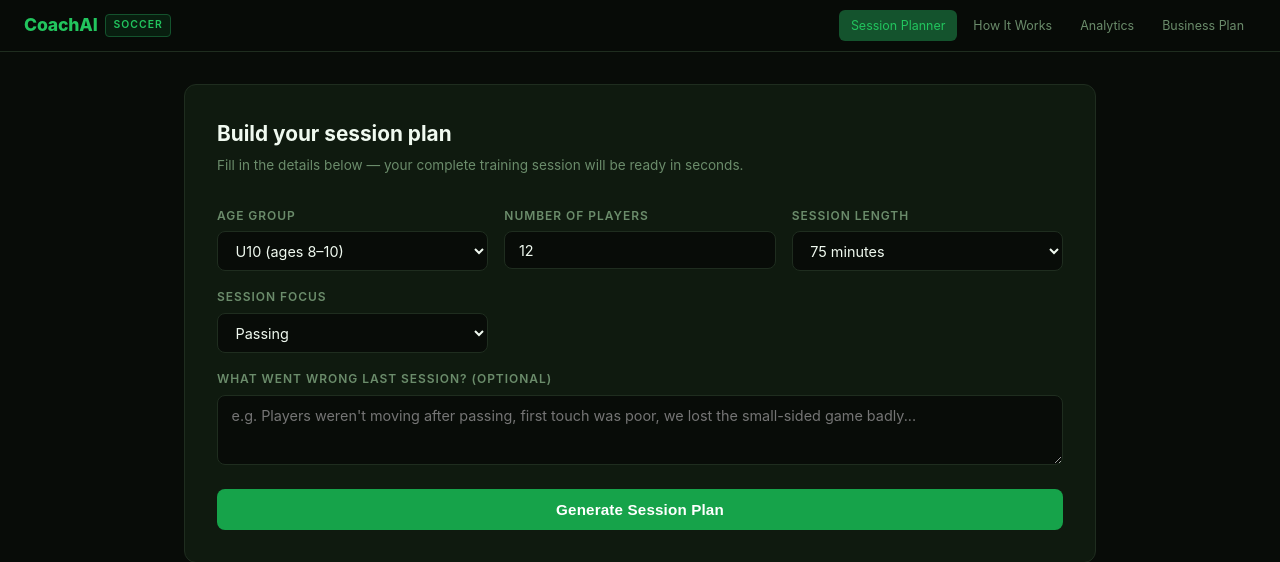
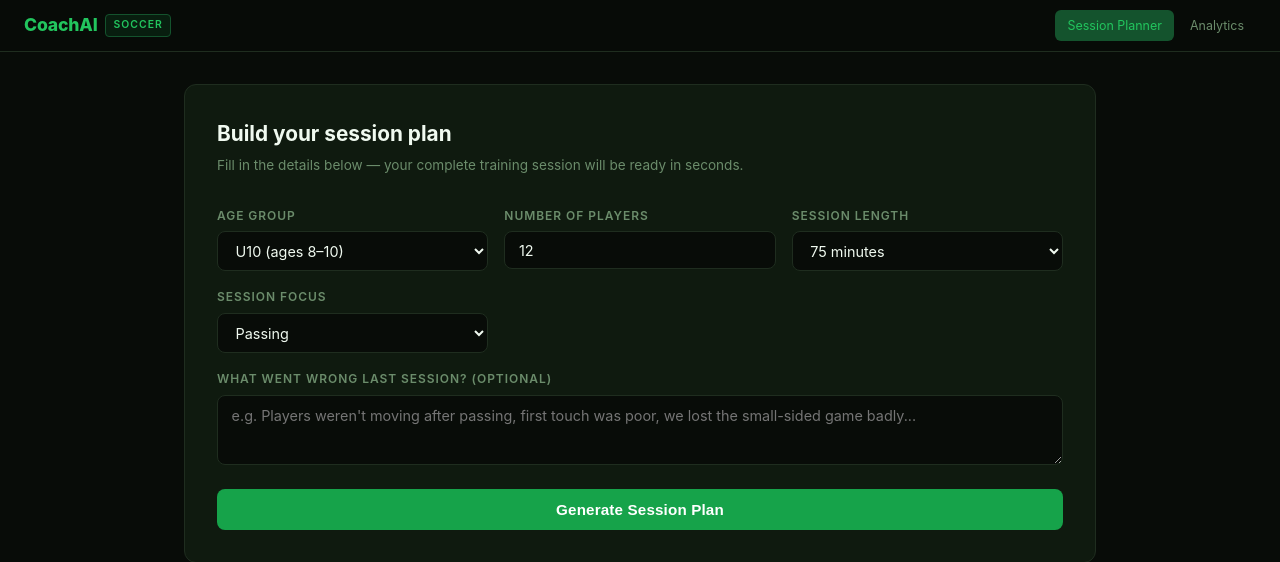
Before and after one commit to mohsinahad/CoachAi, a Flask app: page / in a window 1280 px wide. Shown: the top 562 px of the page. Run offline with Flask 3, Linux system fonts and the light colour scheme.

Commit message:
Remove /plan and /progress from the app, move to local/
Both pages are now standalone HTML files in local/ for private use.
They are no longer served by Flask or linked from the site.

Co-Authored-By: Claude Sonnet 4.6 <noreply@anthropic.com>

```diff
--- a/app.py
+++ b/app.py
@@ -685,14 +685,6 @@ def analytics():
     )
 
 
-@app.route("/plan")
-def business_plan():
-    return render_template("plan.html")
-
-
-@app.route("/progress")
-def progress():
-    return render_template("progress.html")
 
 
 @app.route("/og-image.png")
@@ -711,8 +703,6 @@ def sitemap():
     body = """<?xml version="1.0" encoding="UTF-8"?>
 <urlset xmlns="http://www.sitemaps.org/schemas/sitemap/0.9">
   <url><loc>https://coachaisoccer.com/</loc><changefreq>weekly</changefreq><priority>1.0</priority></url>
-  <url><loc>https://coachaisoccer.com/progress</loc><changefreq>monthly</changefreq><priority>0.6</priority></url>
-  <url><loc>https://coachaisoccer.com/plan</loc><changefreq>monthly</changefreq><priority>0.5</priority></url>
 </urlset>"""
     return Response(body, mimetype="application/xml")
 
@@ -726,7 +716,6 @@ def llms():
 ## Public pages
 
 - Home / Session Planner: https://coachaisoccer.com/
-- How It Works / Progress: https://coachaisoccer.com/progress
 
 ## What CoachAI does
 
--- a/templates/index.html
+++ b/templates/index.html
@@ -962,10 +962,8 @@
   <div class="nav-brand">CoachAI <span class="nav-sport">Soccer</span></div>
   <div class="nav-links">
     <a href="/" class="nav-link active">Session Planner</a>
-    <a href="/progress" class="nav-link">How It Works</a>
     {% if local %}
     <a href="/analytics" class="nav-link">Analytics</a>
-    <a href="/plan" class="nav-link">Business Plan</a>
     {% endif %}
   </div>
   <button class="nav-hamburger" id="hamburger" onclick="toggleMenu()">&#9776;</button>
@@ -973,10 +971,8 @@
 
 <div class="mobile-menu" id="mobile-menu">
   <a href="/" class="active">Session Planner</a>
-  <a href="/progress">How It Works</a>
   {% if local %}
   <a href="/analytics">Analytics</a>
-  <a href="/plan">Business Plan</a>
   {% endif %}
 </div>
 
```
Also changed, not shown: tests/predeploy.py (+1 -1 lines), tests/test_app.py (+0 -10 lines), local/plan.html (renamed from templates/plan.html), local/progress.html (renamed from templates/progress.html).
